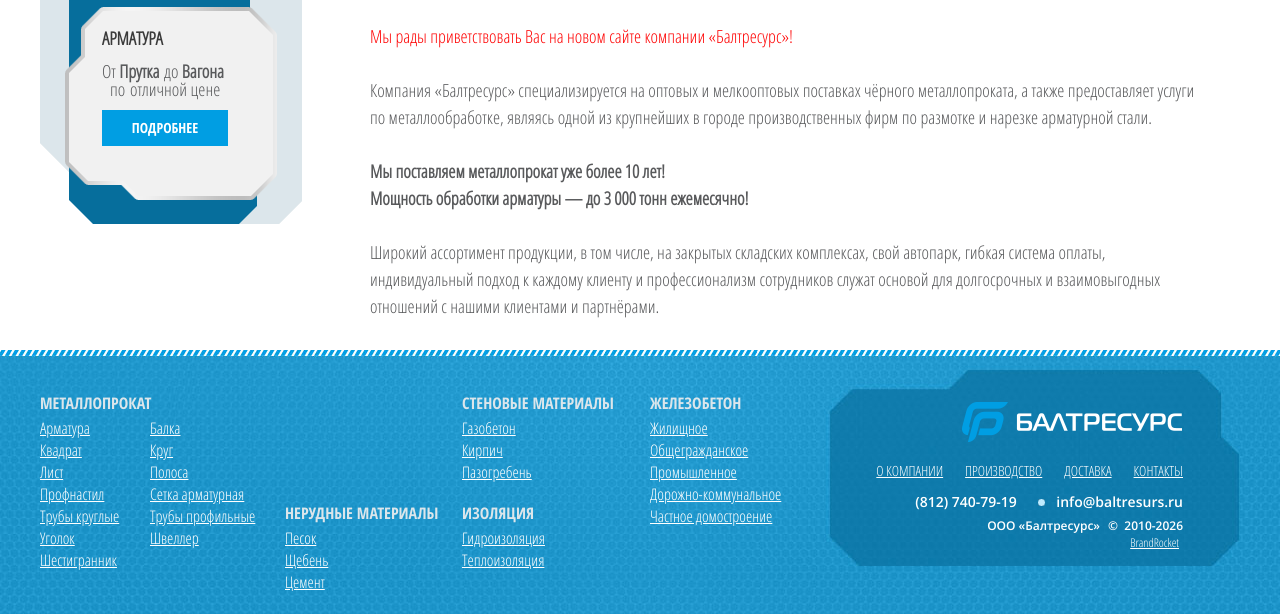
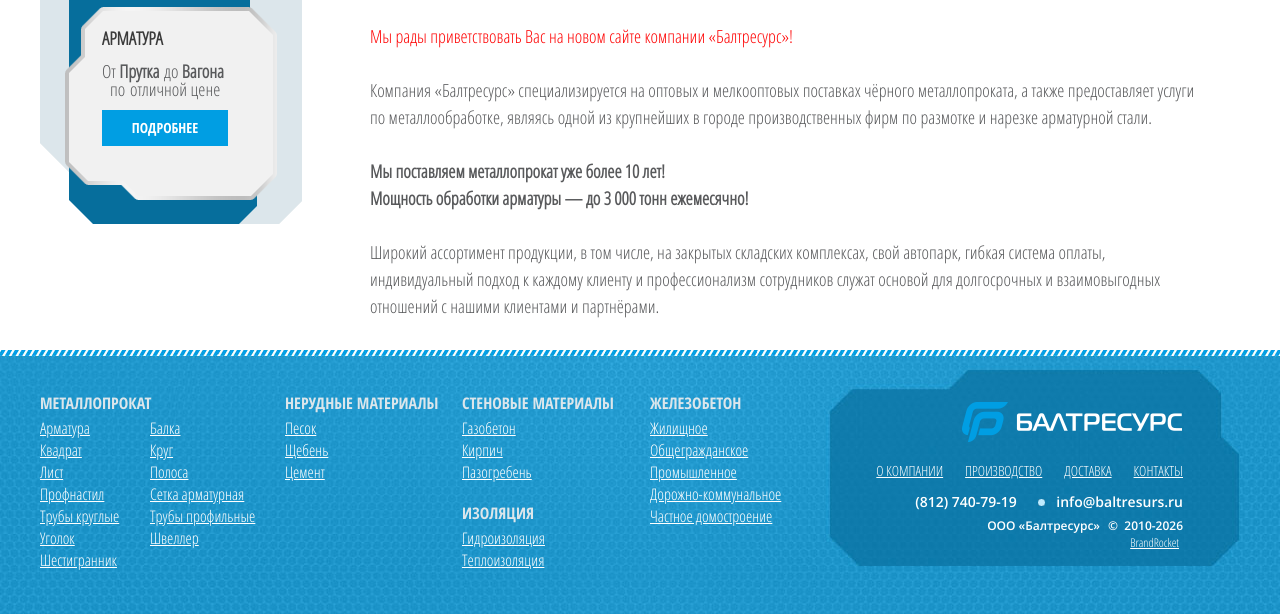
Before and after one commit to lexer85-hub/baltresurs, a plain HTML site: page index.html in a window 1280 px wide. Shown: the part 567-1181 px from the top of the page. Drawn offline with Linux system fonts and the light colour scheme; files whose address does not match are found by name.

Commit message:
Move aggregates to the top footer row

```diff
--- a/templates/dfs/css/template.css
+++ b/templates/dfs/css/template.css
@@ -588,7 +588,7 @@ body {
 .bottom-3 {
 	left: 245px;
 	position: absolute;
-	top: 149px;
+	top: 39px;
 }
 .bottom-4 {
 	left: 422px;
```
